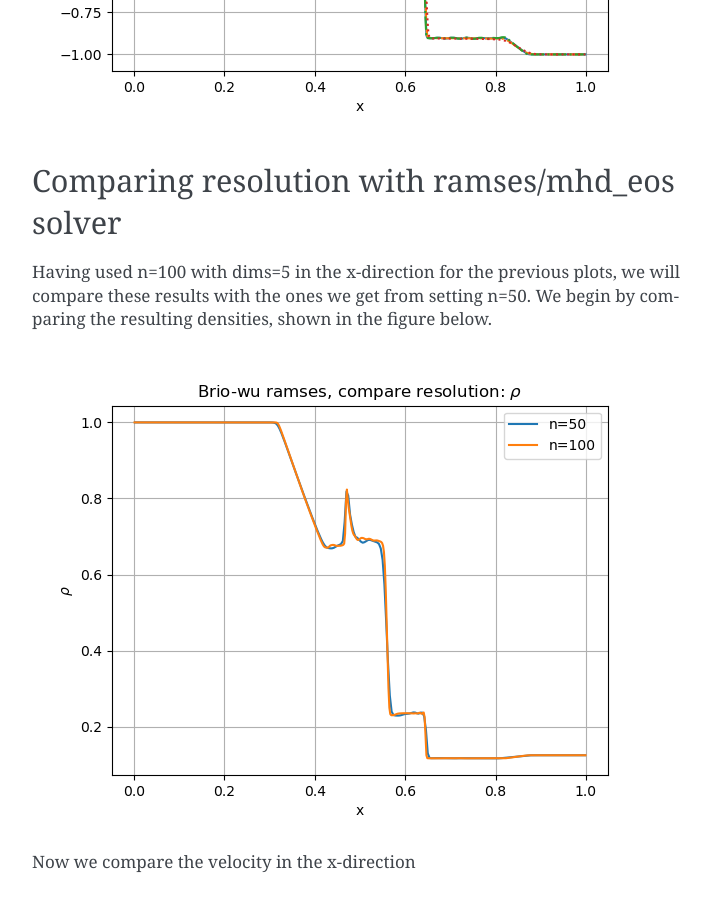
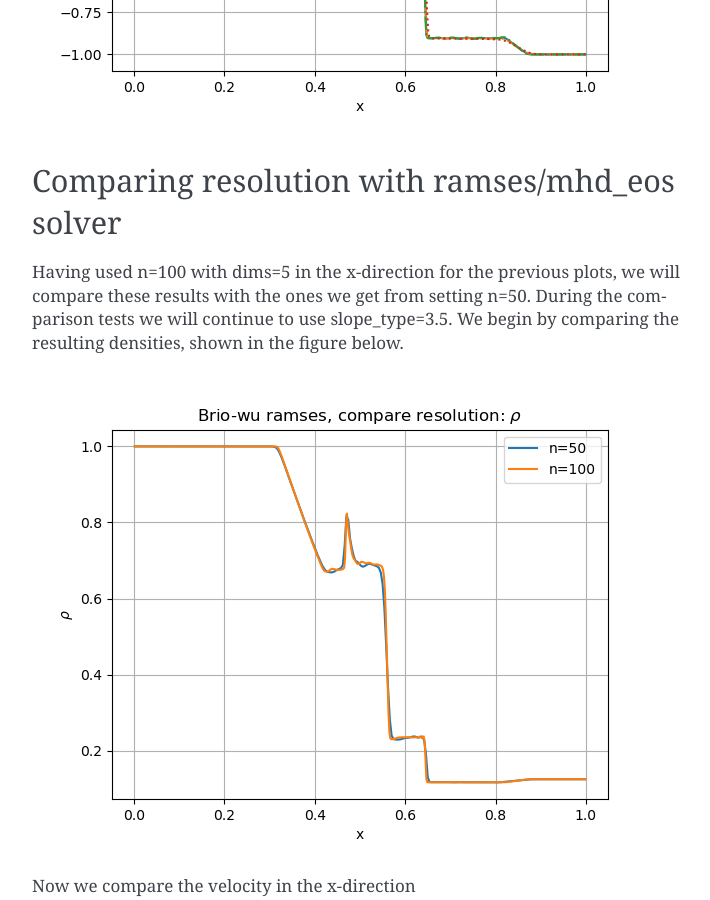
Before and after one commit to guadabsb15/summer_2021_report, a Sphinx documentation site: the page built from docs/source/briowu.rst, in a window 1280 px wide and 900 px high, scrolled down 12578 px. Shown: the whole window, without its empty margins (388-1098 px from the left). Built offline with Sphinx 7.4.7, drawn with Linux system fonts in a browser that asks for light colours.

Commit message:
Added info about slope_type regarding ramses resolution plots

```diff
--- a/docs/source/briowu.rst
+++ b/docs/source/briowu.rst
@@ -183,7 +183,8 @@
 
 Comparing resolution with ramses/mhd_eos solver
 ---------------------------------------
-Having used n=100 with dims=5 in the x-direction for the previous plots, we will compare these results with the ones we get from setting n=50. We begin by comparing the resulting densities, shown in the figure below.
+Having used n=100 with dims=5 in the x-direction for the previous plots, we will compare these results with the ones we get from setting n=50.
+During the comparison tests we will continue to use slope_type=3.5. We begin by comparing the resulting densities, shown in the figure below.
 
 .. image:: images_ramses_brio-wu/brio-wu_ramses_n50_rho.png
 
```
